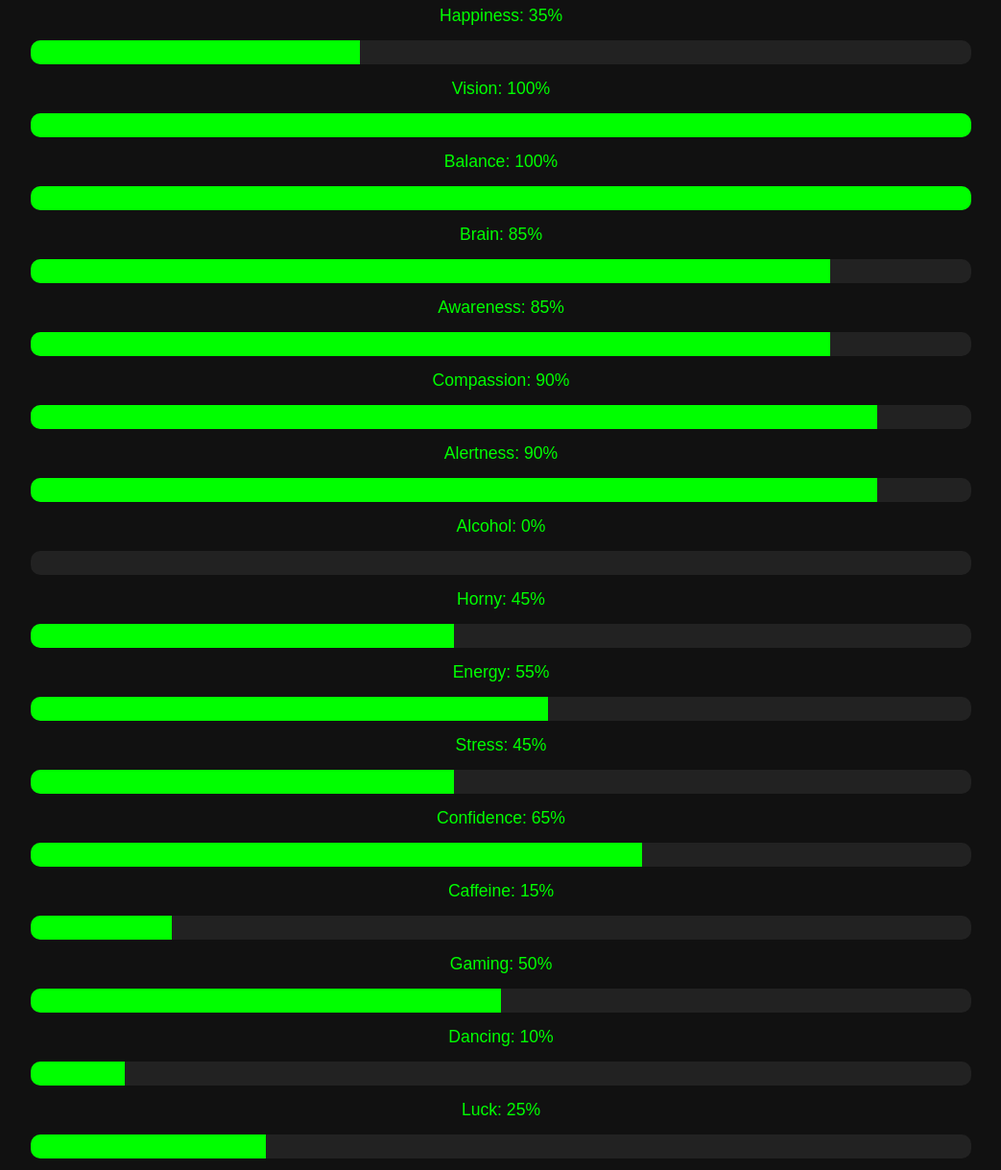
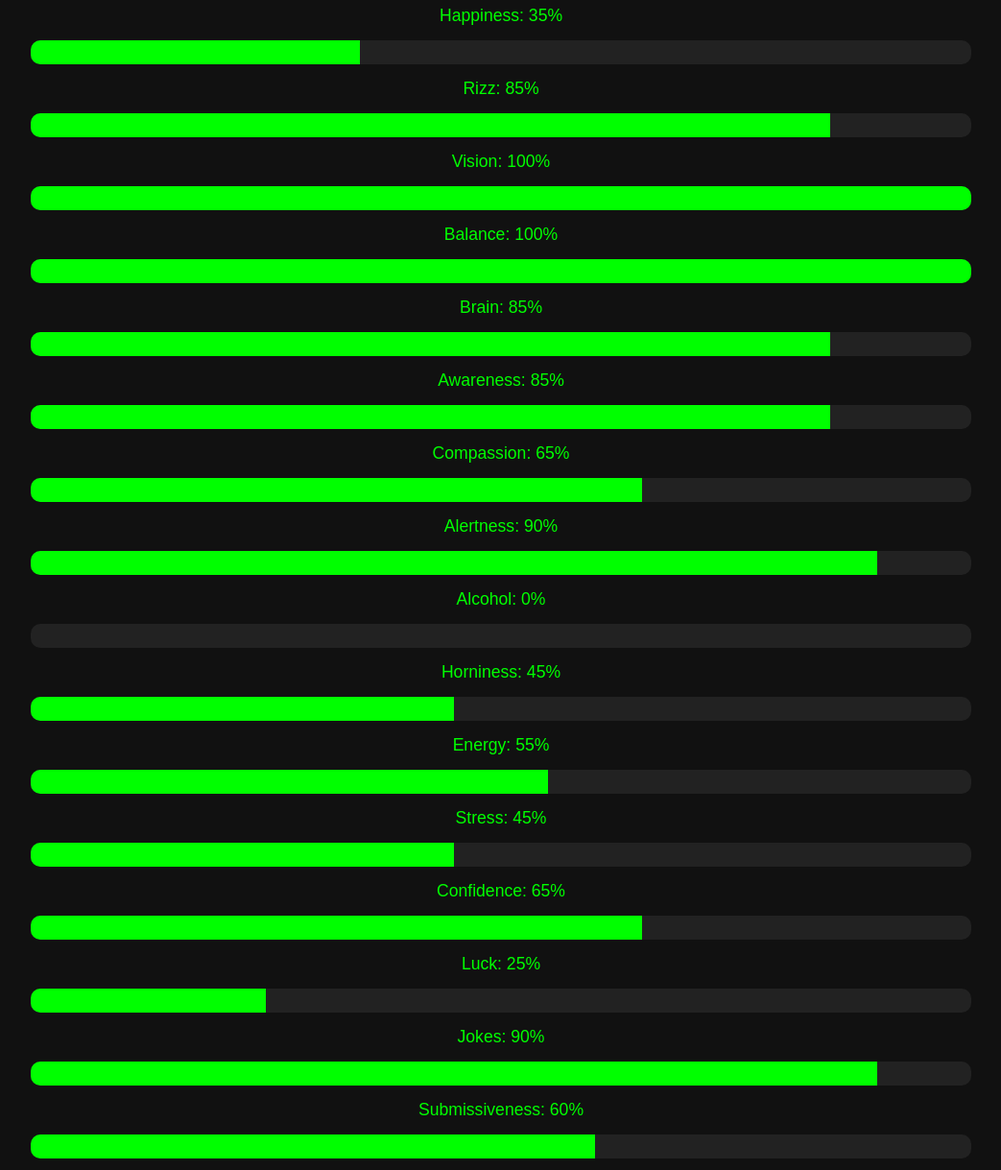
Before and after one commit to DaHampus/Vitals, a plain HTML site: page index.html in a window 1280 px wide. Shown: the part 80-1299 px from the top of the page at 96% size, without its empty margins (118-1161 px from the left). Drawn offline with Linux system fonts and the light colour scheme.

Commit message:
Update index.html

```diff
--- a/index.html
+++ b/index.html
@@ -2,7 +2,7 @@
 <head>
     <meta charset="UTF-8">
     <meta name="viewport" content="width=device-width, initial-scale=1.0">
-    <title>Vital Signs Report</title>
+    <title>Funny Vital Signs Report</title>
     <style>
         body {
             font-family: Arial, sans-serif;
@@ -45,20 +45,18 @@
     <script>
         const vitalSigns = {
             happiness: 35,
+            rizz: 85,
             vision: 100,
             balance: 100,
             brain: 85,
             awareness: 85,
-            compassion: 90,
+            compassion: 65,
             alertness: 90,
             alcohol: 0,
-            horny: 45,
+            horniness: 45,
             energy: 55,
             stress: 45,
             confidence: 65,
-            caffeine: 15,
-            gaming: 50,
-            dancing: 10,
             luck: 25,
             jokes: 90,
             submissiveness: 60
@@ -96,13 +94,17 @@
     </script>
 </head>
 <body>
-    <h1>Vital Signs Report</h1>
+    <h1>Funny Vital Signs Report</h1>
 
         <div class="status" id="happiness-label">Happiness: 10%</div>
     <div class="bar-container">
         <div class="bar" id="happiness-bar"></div>
     </div>
 
+    <div class="status" id="rizz-label">Happiness: 10%</div>
+    <div class="bar-container">
+        <div class="bar" id="rizz-bar"></div>
+    </div>
 
     <div class="status" id="vision-label">Vision: 100%</div>
     <div class="bar-container">
@@ -140,9 +142,9 @@
         <div class="bar" id="alcohol-bar"></div>
     </div>
 
-    <div class="status" id="horny-label">Horny Mood: 75%</div>
+    <div class="status" id="horniness-label">Horny Mood: 75%</div>
     <div class="bar-container">
-        <div class="bar" id="horny-bar"></div>
+        <div class="bar" id="horniness-bar"></div>
     </div>
 
     <div class="status" id="energy-label">Energy: 75%</div>
@@ -158,21 +160,6 @@
     <div class="status" id="confidence-label">Confidence: 65%</div>
     <div class="bar-container">
         <div class="bar" id="confidence-bar"></div>
-    </div>
-
-    <div class="status" id="caffeine-label">Caffeine Level: 15%</div>
-    <div class="bar-container">
-        <div class="bar" id="caffeine-bar"></div>
-    </div>
-
-    <div class="status" id="gaming-label">Gaming Skill: 50%</div>
-    <div class="bar-container">
-        <div class="bar" id="gaming-bar"></div>
-    </div>
-
-    <div class="status" id="dancing-label">Dancing Ability: 10%</div>
-    <div class="bar-container">
-        <div class="bar" id="dancing-bar"></div>
     </div>
 
     <div class="status" id="luck-label">Luck Level: 25%</div>
```
